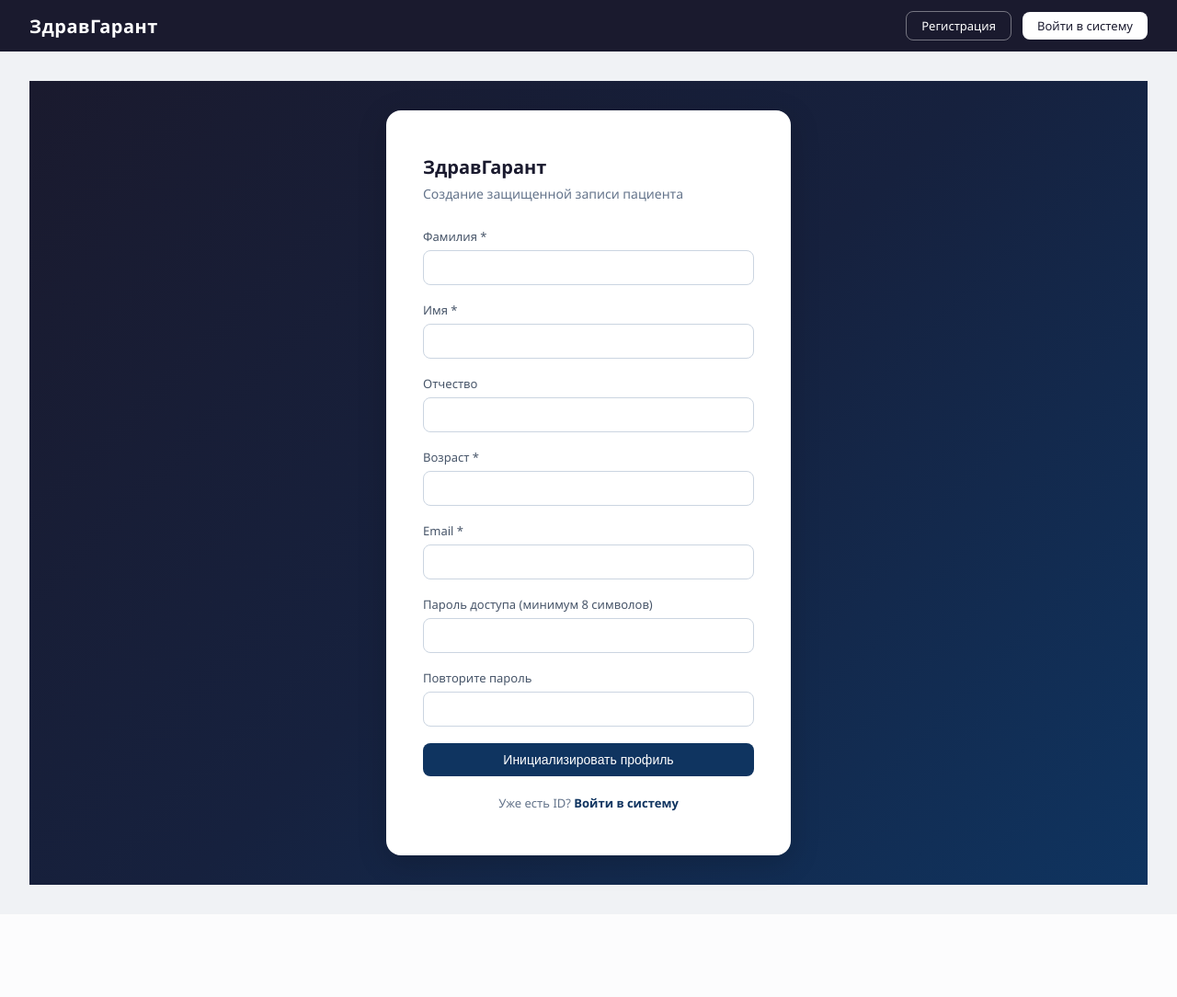
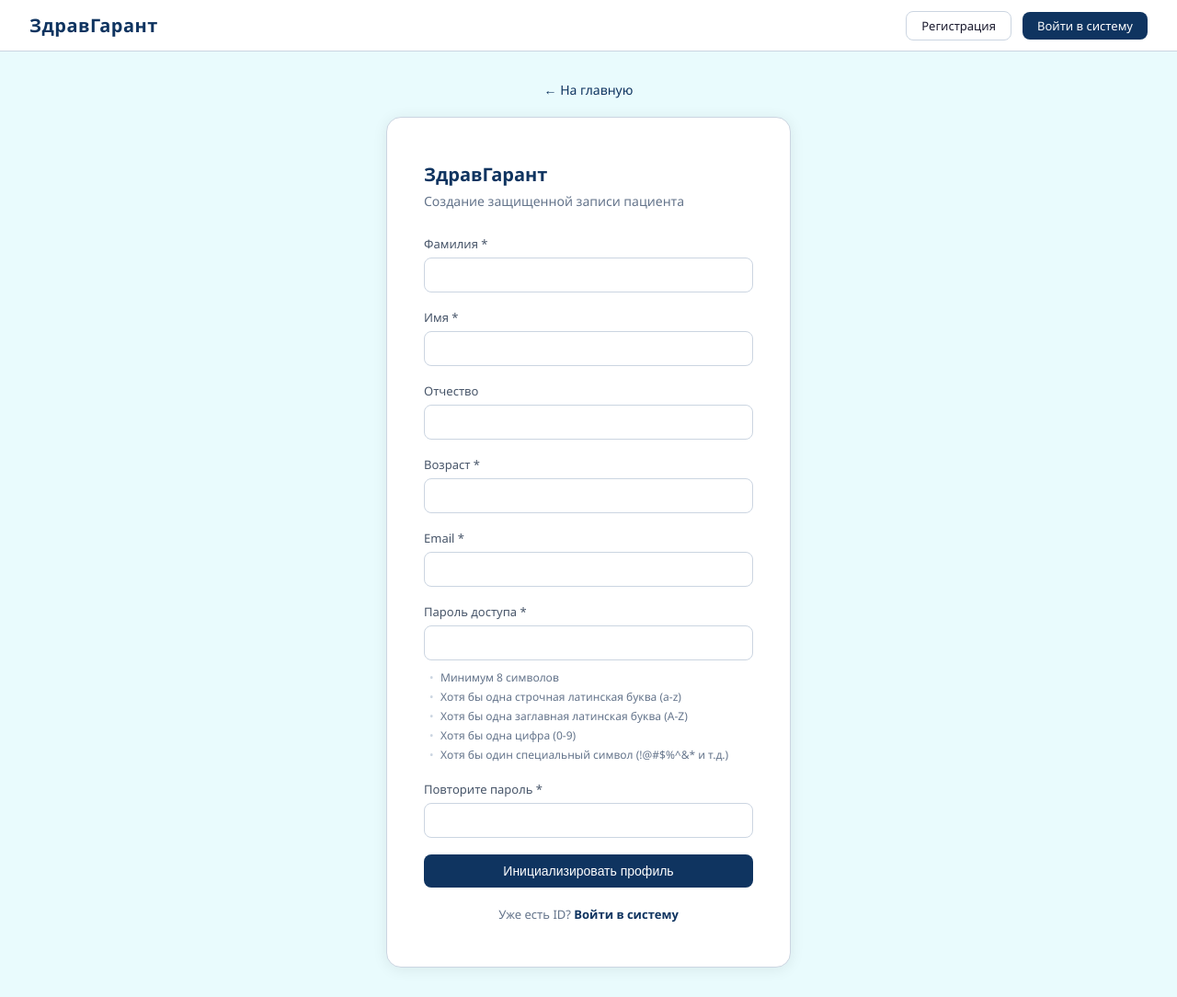
Before and after one commit to ajlellia843/zdrav_garant, a Flask app: page /register in a window 1280 px wide. Shown: the whole page at 92% size. Before the commit the page ends 969 px from the top, so only its background shows below. Run offline with Flask 3, Linux system fonts and the light colour scheme.

Commit message:
Enhance registration and profile update processes in ЗдравГарант by adding form data retention on error, improving user feedback, and refining the layout of the security settings page. Update CSS for a more cohesive design with new color variables and improved button styles.

```diff
--- a/app.py
+++ b/app.py
@@ -107,9 +107,17 @@ def register():
         password = request.form.get("password", "")
         confirm = request.form.get("confirm_password", "")
 
+        form_data = {
+            "last_name": last_name,
+            "first_name": first_name,
+            "middle_name": middle_name,
+            "age": age_str,
+            "email": email,
+        }
+
         if not last_name or not first_name or not age_str or not email or not password:
             flash("Все обязательные поля должны быть заполнены.", "error")
-            return render_template("register.html")
+            return render_template("register.html", **form_data)
 
         try:
             age = int(age_str)
@@ -117,25 +125,25 @@ def register():
                 raise ValueError
         except ValueError:
             flash("Возраст должен быть положительным целым числом.", "error")
-            return render_template("register.html")
+            return render_template("register.html", **form_data)
 
         email_ok, email_err = validate_email(email)
         if not email_ok:
             flash(email_err, "error")
-            return render_template("register.html")
+            return render_template("register.html", **form_data)
 
         if not system._is_email_unique(email):
             flash("Этот email уже зарегистрирован.", "error")
-            return render_template("register.html")
+            return render_template("register.html", **form_data)
 
         pwd_ok, pwd_errors = validate_password(password)
         if not pwd_ok:
             flash("Пароль не соответствует требованиям: " + "; ".join(pwd_errors), "error")
-            return render_template("register.html")
+            return render_template("register.html", **form_data)
 
         if password != confirm:
             flash("Пароли не совпадают.", "error")
-            return render_template("register.html")
+            return render_template("register.html", **form_data)
 
         pid = system._next_patient_id()
         patient = Patient(pid, last_name, first_name, age, password, email, middle_name)
@@ -314,26 +322,21 @@ def security():
 @login_required
 def update_profile():
     patient = _current_patient()
-    field = request.form.get("field")
-    value = request.form.get("value", "").strip()
+    last_name = request.form.get("last_name", "").strip()
+    first_name = request.form.get("first_name", "").strip()
+    middle_name = request.form.get("middle_name", "").strip()
     current_password = request.form.get("current_password", "")
 
     if current_password != patient.password:
         flash("Неверный пароль. Изменение отклонено.", "error")
         return redirect(url_for("security"))
 
-    if field == "last_name" and value:
-        patient.edit(last_name=value)
-        flash(f"Фамилия изменена на '{patient.last_name}'.", "success")
-    elif field == "first_name" and value:
-        patient.edit(first_name=value)
-        flash(f"Имя изменено на '{patient.first_name}'.", "success")
-    elif field == "middle_name":
-        patient.edit(middle_name=value)
-        flash("Отчество обновлено.", "success")
-    else:
-        flash("Некорректные данные.", "error")
+    if not last_name or not first_name:
+        flash("Фамилия и имя не могут быть пустыми.", "error")
+        return redirect(url_for("security"))
 
+    patient.edit(last_name=last_name, first_name=first_name, middle_name=middle_name)
+    flash("Данные профиля обновлены.", "success")
     return redirect(url_for("security"))
 
 
--- a/static/css/style.css
+++ b/static/css/style.css
@@ -1,13 +1,28 @@
 /* ================================================================== */
 /*  ЗдравГарант — стили веб-версии                                    */
 /* ================================================================== */
+
+:root {
+    --color-bg: #E9FBFD;
+    --color-surface: #ffffff;
+    --color-primary: #0f3460;
+    --color-primary-hover: #0c2a4e;
+    --color-text: #1a1a2e;
+    --color-text-muted: #64748b;
+    --color-border: #cbd5e1;
+    --color-accent-light: #d0f0f5;
+    --color-header-bg: #ffffff;
+    --color-sidebar-bg: #f0fafa;
+    --color-sidebar-hover: rgba(15, 52, 96, .06);
+    --color-sidebar-active: rgba(15, 52, 96, .10);
+}
 
 * { margin: 0; padding: 0; box-sizing: border-box; }
 
 body {
     font-family: "Segoe UI", Arial, sans-serif;
-    background: #f0f2f5;
-    color: #1a1a2e;
+    background: var(--color-bg);
+    color: var(--color-text);
     min-height: 100vh;
 }
 
@@ -16,28 +31,29 @@ a { text-decoration: none; color: inherit; }
 /* ----------------------- Header ----------------------- */
 
 .header {
-    background: #1a1a2e;
-    color: #fff;
+    background: var(--color-header-bg);
+    color: var(--color-text);
     display: flex;
     align-items: center;
     padding: 0 32px;
     height: 56px;
     gap: 24px;
+    border-bottom: 1px solid var(--color-border);
 }
 
 .header-brand {
     font-size: 20px;
     font-weight: 700;
     letter-spacing: .5px;
+    color: var(--color-primary);
 }
 
-.header-subtitle {
-    font-size: 14px;
-    opacity: .75;
-    flex: 1;
+.header-brand a {
+    color: inherit;
 }
 
 .header-nav {
+    margin-left: auto;
     display: flex;
     align-items: center;
     gap: 12px;
@@ -177,11 +185,11 @@ a { text-decoration: none; color: inherit; }
 .btn:active { transform: scale(.97); }
 
 .btn-primary {
-    background: #0f3460;
+    background: var(--color-primary);
     color: #fff;
 }
 
-.btn-primary:hover { background: #0c2a4e; }
+.btn-primary:hover { background: var(--color-primary-hover); }
 
 .btn-danger {
     background: #dc2626;
@@ -192,30 +200,13 @@ a { text-decoration: none; color: inherit; }
 
 .btn-outline {
     background: transparent;
-    border: 1px solid #cbd5e1;
-    color: #1a1a2e;
+    border: 1px solid var(--color-border);
+    color: var(--color-text);
 }
 
 .btn-outline:hover {
-    background: #f1f5f9;
+    background: var(--color-accent-light);
 }
-
-.btn-outline-light {
-    background: transparent;
-    border: 1px solid rgba(255,255,255,.4);
-    color: #fff;
-}
-
-.btn-outline-light:hover {
-    background: rgba(255,255,255,.1);
-}
-
-.btn-light {
-    background: #fff;
-    color: #1a1a2e;
-}
-
-.btn-light:hover { background: #f1f5f9; }
 
 .btn-sm {
     padding: 6px 16px;
@@ -367,32 +358,35 @@ a { text-decoration: none; color: inherit; }
 
 .auth-wrapper {
     display: flex;
+    flex-direction: column;
     align-items: center;
     justify-content: center;
     min-height: calc(100vh - 56px);
-    background: linear-gradient(135deg, #1a1a2e 0%, #16213e 50%, #0f3460 100%);
+    margin: -32px;
+    background: var(--color-bg);
     padding: 32px;
 }
 
 .auth-card {
-    background: #fff;
+    background: var(--color-surface);
     border-radius: 16px;
     padding: 48px 40px;
     width: 100%;
     max-width: 440px;
-    box-shadow: 0 8px 32px rgba(0,0,0,.18);
+    box-shadow: 0 2px 16px rgba(0,0,0,.08);
+    border: 1px solid var(--color-border);
 }
 
 .auth-title {
     font-size: 20px;
     font-weight: 700;
     margin-bottom: 6px;
-    color: #1a1a2e;
+    color: var(--color-primary);
 }
 
 .auth-subtitle {
     font-size: 14px;
-    color: #64748b;
+    color: var(--color-text-muted);
     margin-bottom: 28px;
 }
 
@@ -400,16 +394,51 @@ a { text-decoration: none; color: inherit; }
     text-align: center;
     margin-top: 20px;
     font-size: 13px;
-    color: #64748b;
+    color: var(--color-text-muted);
 }
 
 .auth-link a {
-    color: #0f3460;
+    color: var(--color-primary);
     font-weight: 600;
 }
 
 .auth-link a:hover {
     text-decoration: underline;
+}
+
+.auth-back-link {
+    display: inline-block;
+    margin-bottom: 20px;
+    font-size: 14px;
+    font-weight: 500;
+    color: var(--color-primary);
+}
+
+.auth-back-link:hover {
+    text-decoration: underline;
+}
+
+/* ----------------------- Password requirements -------- */
+
+.password-requirements {
+    list-style: none;
+    padding: 8px 0 0 2px;
+    margin: 0;
+}
+
+.password-requirements li {
+    font-size: 12px;
+    color: var(--color-text-muted);
+    padding: 2px 0;
+    padding-left: 16px;
+    position: relative;
+}
+
+.password-requirements li::before {
+    content: "\2022";
+    position: absolute;
+    left: 4px;
+    color: var(--color-border);
 }
 
 /* ----------------------- Landing ---------------------- */
--- a/templates/admin.html
+++ b/templates/admin.html
@@ -1,6 +1,5 @@
 {% extends "base.html" %}
 {% block title %}Админ-панель — ЗдравГарант{% endblock %}
-{% block header_subtitle %}Администрирование{% endblock %}
 
 {% block content %}
 <h1 class="page-title">Панель администратора</h1>
--- a/templates/base.html
+++ b/templates/base.html
@@ -9,14 +9,13 @@
 <body>
 
 <header class="header">
-    <div class="header-brand">ЗдравГарант</div>
-    <div class="header-subtitle">{% block header_subtitle %}{% endblock %}</div>
+    <div class="header-brand"><a href="{{ url_for('index') }}">ЗдравГарант</a></div>
     <nav class="header-nav">
         {% if current_patient %}
             <span class="header-user">{{ current_patient.full_name }}</span>
         {% else %}
-            <a href="{{ url_for('register') }}" class="btn btn-outline-light btn-sm">Регистрация</a>
-            <a href="{{ url_for('login') }}" class="btn btn-light btn-sm">Войти в систему</a>
+            <a href="{{ url_for('register') }}" class="btn btn-outline btn-sm">Регистрация</a>
+            <a href="{{ url_for('login') }}" class="btn btn-primary btn-sm">Войти в систему</a>
         {% endif %}
     </nav>
 </header>
@@ -24,9 +23,6 @@
 <div class="layout">
     {% if current_patient %}
     <aside class="sidebar">
-        <div class="sidebar-avatar">
-            {{ current_patient.last_name[0] }}{{ current_patient.first_name[0] }}
-        </div>
         <nav class="sidebar-nav">
             <a href="{{ url_for('dashboard') }}" class="sidebar-link {% if request.endpoint == 'dashboard' %}active{% endif %}">Главная панель</a>
             <a href="{{ url_for('history') }}" class="sidebar-link {% if request.endpoint == 'history' %}active{% endif %}">История записей</a>
--- a/templates/dashboard.html
+++ b/templates/dashboard.html
@@ -1,6 +1,5 @@
 {% extends "base.html" %}
 {% block title %}Клинический обзор — ЗдравГарант{% endblock %}
-{% block header_subtitle %}Клинический обзор{% endblock %}
 
 {% block content %}
 <h1 class="page-title">Запись на диагностику</h1>
--- a/templates/history.html
+++ b/templates/history.html
@@ -1,6 +1,5 @@
 {% extends "base.html" %}
 {% block title %}История записей — ЗдравГарант{% endblock %}
-{% block header_subtitle %}История записей{% endblock %}
 
 {% block content %}
 <h1 class="page-title">История записей</h1>
--- a/templates/index.html
+++ b/templates/index.html
@@ -1,6 +1,5 @@
 {% extends "base.html" %}
 {% block title %}ЗдравГарант — Главная{% endblock %}
-{% block header_subtitle %}Главная страница{% endblock %}
 
 {% block content %}
 <div class="landing">
@@ -16,8 +15,8 @@
             и запишитесь на приём всего за несколько минут.
         </p>
         <div class="landing-cta">
-            <a href="{{ url_for('register') }}" class="btn btn-light">Регистрация</a>
-            <a href="{{ url_for('login') }}" class="btn btn-outline-light">Войти в систему</a>
+            <a href="{{ url_for('register') }}" class="btn btn-primary">Регистрация</a>
+            <a href="{{ url_for('login') }}" class="btn btn-outline">Войти в систему</a>
         </div>
     </div>
     <div class="landing-right">
--- a/templates/login.html
+++ b/templates/login.html
@@ -1,9 +1,9 @@
 {% extends "base.html" %}
 {% block title %}Вход — ЗдравГарант{% endblock %}
-{% block header_subtitle %}{% endblock %}
 
 {% block content %}
 <div class="auth-wrapper">
+    <a href="{{ url_for('index') }}" class="auth-back-link">&larr; На главную</a>
     <div class="auth-card">
         <div class="auth-title">ЗдравГарант</div>
         <div class="auth-subtitle">Вход в систему управления пациентами</div>
--- a/templates/register.html
+++ b/templates/register.html
@@ -1,9 +1,9 @@
 {% extends "base.html" %}
 {% block title %}Регистрация — ЗдравГарант{% endblock %}
-{% block header_subtitle %}{% endblock %}
 
 {% block content %}
 <div class="auth-wrapper">
+    <a href="{{ url_for('index') }}" class="auth-back-link">&larr; На главную</a>
     <div class="auth-card">
         <div class="auth-title">ЗдравГарант</div>
         <div class="auth-subtitle">Создание защищенной записи пациента</div>
@@ -19,30 +19,42 @@
         <form method="POST" action="{{ url_for('register') }}">
             <div class="form-group">
                 <label class="form-label">Фамилия *</label>
-                <input type="text" name="last_name" class="form-input" required>
+                <input type="text" name="last_name" class="form-input"
+                       value="{{ last_name|default('') }}" required>
             </div>
             <div class="form-group">
                 <label class="form-label">Имя *</label>
-                <input type="text" name="first_name" class="form-input" required>
+                <input type="text" name="first_name" class="form-input"
+                       value="{{ first_name|default('') }}" required>
             </div>
             <div class="form-group">
                 <label class="form-label">Отчество</label>
-                <input type="text" name="middle_name" class="form-input">
+                <input type="text" name="middle_name" class="form-input"
+                       value="{{ middle_name|default('') }}">
             </div>
             <div class="form-group">
                 <label class="form-label">Возраст *</label>
-                <input type="number" name="age" class="form-input" min="1" required>
+                <input type="number" name="age" class="form-input" min="1"
+                       value="{{ age|default('') }}" required>
             </div>
             <div class="form-group">
                 <label class="form-label">Email *</label>
-                <input type="email" name="email" class="form-input" required>
+                <input type="email" name="email" class="form-input"
+                       value="{{ email|default('') }}" required>
             </div>
             <div class="form-group">
-                <label class="form-label">Пароль доступа (минимум 8 символов)</label>
+                <label class="form-label">Пароль доступа *</label>
                 <input type="password" name="password" class="form-input" required>
+                <ul class="password-requirements">
+                    <li>Минимум 8 символов</li>
+                    <li>Хотя бы одна строчная латинская буква (a-z)</li>
+                    <li>Хотя бы одна заглавная латинская буква (A-Z)</li>
+                    <li>Хотя бы одна цифра (0-9)</li>
+                    <li>Хотя бы один специальный символ (!@#$%^&* и т.д.)</li>
+                </ul>
             </div>
             <div class="form-group">
-                <label class="form-label">Повторите пароль</label>
+                <label class="form-label">Повторите пароль *</label>
                 <input type="password" name="confirm_password" class="form-input" required>
             </div>
             <button type="submit" class="btn btn-primary" style="width:100%">
--- a/templates/save_load.html
+++ b/templates/save_load.html
@@ -1,6 +1,5 @@
 {% extends "base.html" %}
 {% block title %}{% if mode == 'save' %}Сохранение{% else %}Загрузка{% endif %} — ЗдравГарант{% endblock %}
-{% block header_subtitle %}{% if mode == 'save' %}Сохранение данных{% else %}Загрузка данных{% endif %}{% endblock %}
 
 {% block content %}
 <h1 class="page-title">
```
Also changed, not shown: other parts of static/css/style.css (+45 -51 lines), templates/security.html (+15 -35 lines).
